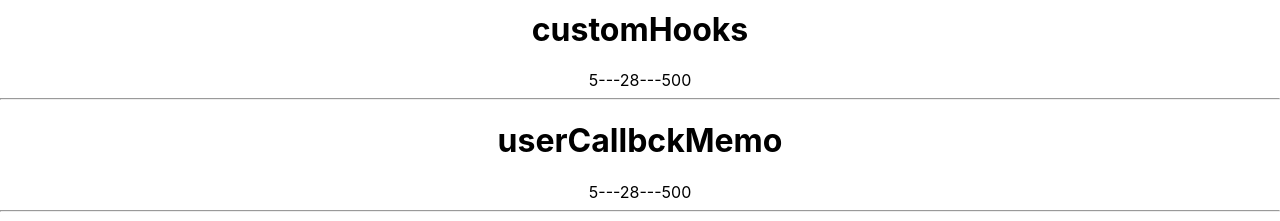
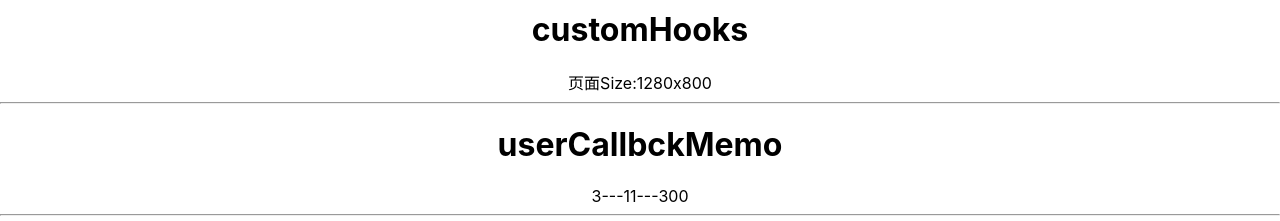
Before and after one commit to jacksplwxy/react-hooks-action, a React (Create React App) app: page / in a window 1280 px wide. Shown: the part 799-1020 px from the top of the page. Built offline with nearby package versions, Linux system fonts and the light colour scheme.

Commit message:
fix：useCallback和useMemo修改

```diff
--- a/src/App.js
+++ b/src/App.js
@@ -8,7 +8,7 @@ import FuncComp3 from './components/useReducer/FuncComp'
 import ClassComp4 from './components/useContext/ClassComp'
 import FuncComp4 from './components/useContext/FuncComp'
 import FuncComp5 from './components/useWinSize/FuncComp'
-import FuncComp6 from './components/useWinSize/FuncComp'
+import FuncComp6 from './components/userCallbckMemo/FuncComp'
 
 function App() {
   return (
--- a/src/components/useWinSize/FuncComp.js
+++ b/src/components/useWinSize/FuncComp.js
@@ -1,27 +1,10 @@
-import React,{useState,useEffect, useCallback,useMemo} from "react";
+import React from 'react'
+import UseWinSize from '../customHooks/useWinSize'
 
-export default function FuncComp(){
-    const [count, setCount] = useState(0);
-    const [otherCount, setOtherCount] = useState(0);
-    useEffect(() => {
-       setInterval(() => {
-        setOtherCount(otherCount=>otherCount+1)
-       }, 200);
-       setInterval(() => {
-           setCount(count=>count+1)
-       }, 1000);
-    }, []);
-    //useCallback用户存储函数体，但依赖不发生改变时，函数体不会更改，而是直接从内存中取出，可以提升性能
-    const handleClick=useCallback(()=>{
-        console.log(count)
-    })
-    //useMemo类似于vue中的computed，只有当依赖变化时返回才会重新计算进行返回，可以提升性能
-    const result=useMemo(()=>{
-        console.log('计算')
-        return count*100
-    },[count])
-    console.log('更新..')
+
+export default function customHooks(){
+    const size = UseWinSize()
     return (
-        <div onClick={handleClick}>{count}---{otherCount}---{result} </div>
+        <div>页面Size:{size.width}x{size.height}</div>
     )
 }
--- a/src/components/userCallbckMemo/FuncComp.js
+++ b/src/components/userCallbckMemo/FuncComp.js
@@ -1,8 +1,27 @@
-import React,{useState} from "react";
+import React,{useState,useEffect, useCallback,useMemo} from "react";
 
 export default function FuncComp(){
     const [count, setCount] = useState(0);
+    const [otherCount, setOtherCount] = useState(0);
+    useEffect(() => {
+       setInterval(() => {
+        setOtherCount(otherCount=>otherCount+1)
+       }, 500);
+       setInterval(() => {
+           setCount(count=>count+1)
+       }, 1500);
+    }, []);
+    //useCallback用户存储函数体，但依赖不发生改变时，函数体不会更改，而是直接从内存中取出，可以提升性能
+    const handleClick=useCallback(()=>{
+        console.log(count)
+    })
+    //useMemo类似于vue中的computed，只有当依赖变化时返回才会重新计算进行返回，可以提升性能
+    const result=useMemo(()=>{
+        console.log('计算')
+        return count*100
+    },[count])
+    console.log('更新..')
     return (
-        <h3>hello function Component {count} <button onClick={()=>{setCount(count+1)}}>变化</button> </h3>
+        <div onClick={handleClick}>{count}---{otherCount}---{result} </div>
     )
 }
```
